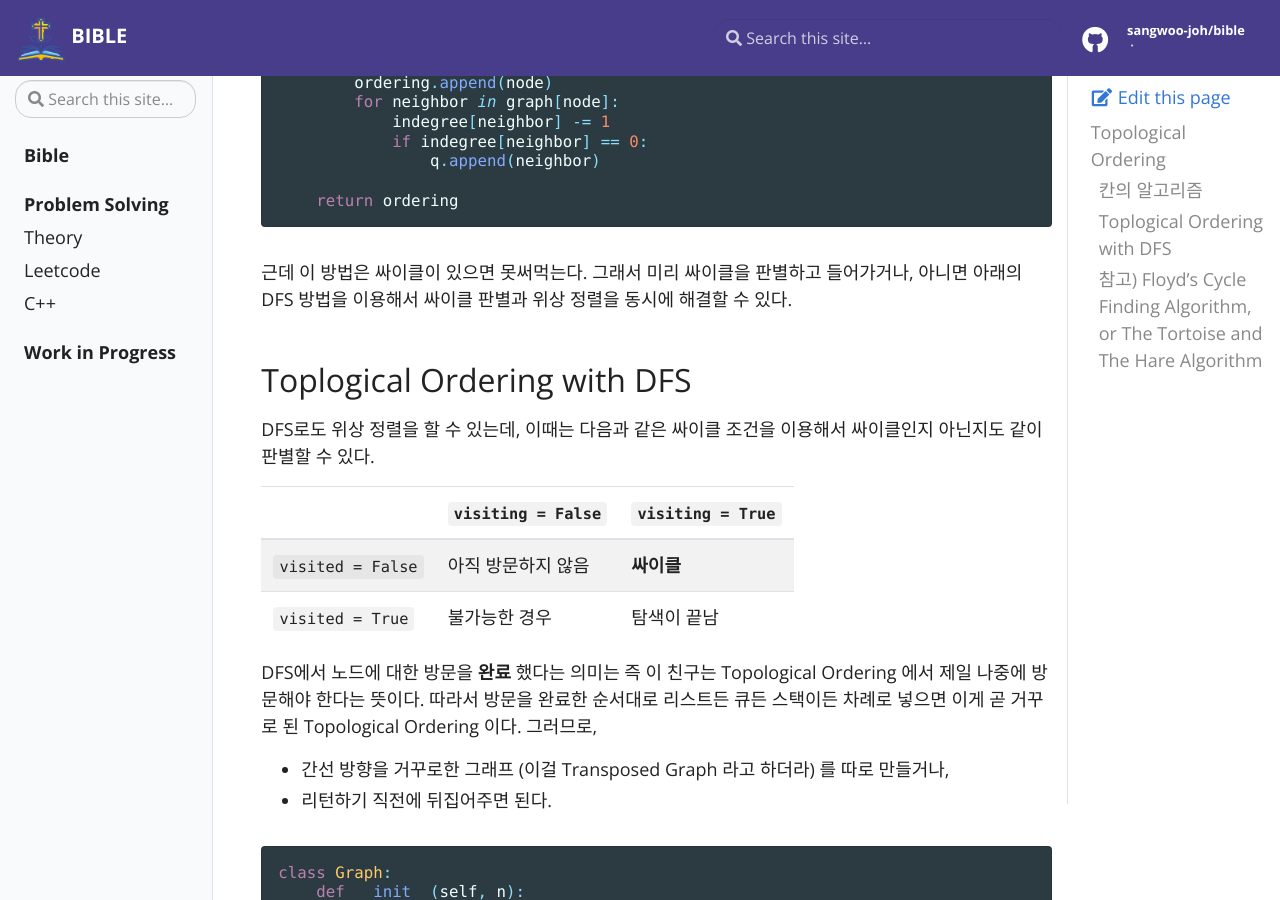
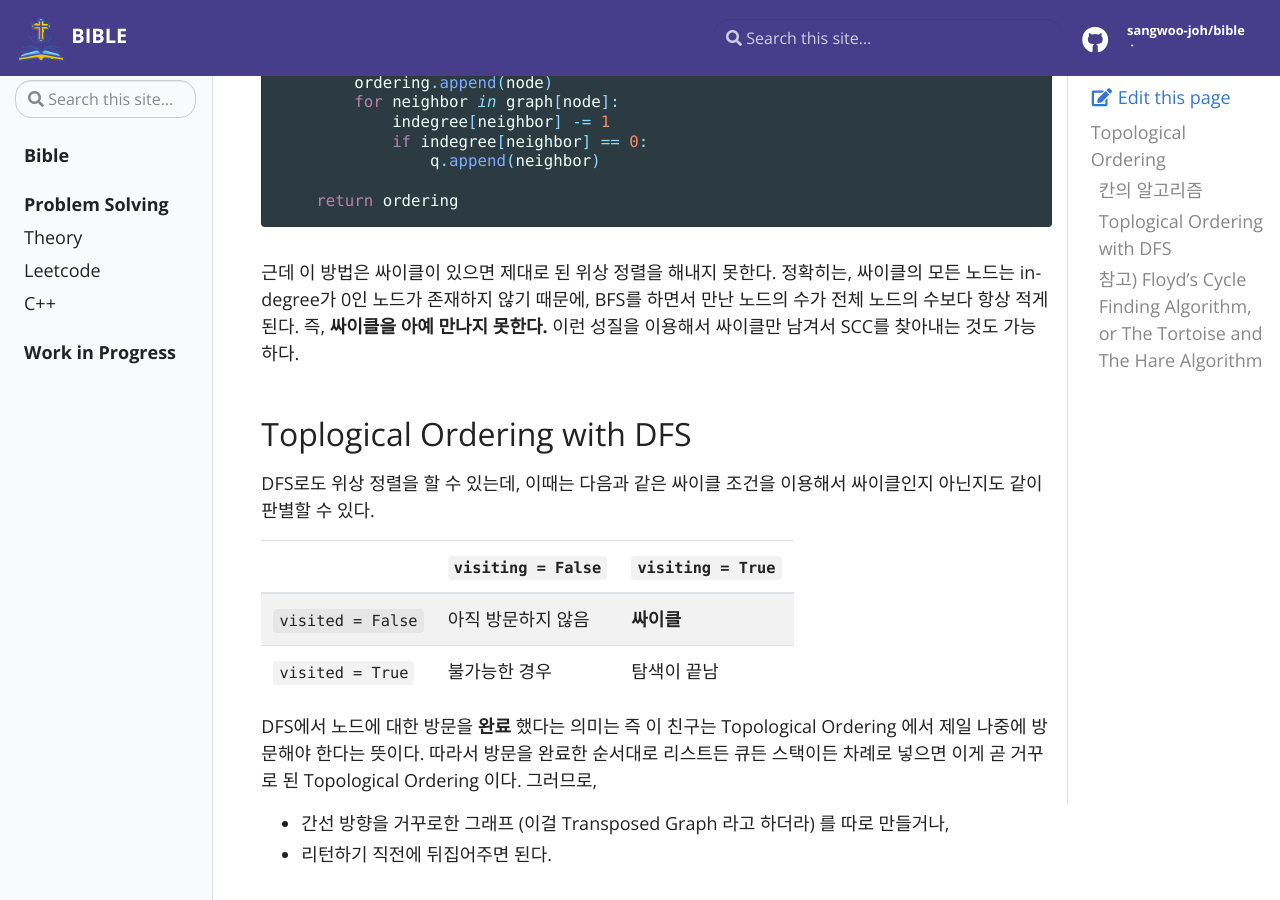
Before and after one commit to sangwoo-joh/book, a Jekyll site: the page built from ps/theory/topological-ordering.md, in a window 1280 px wide and 900 px high, scrolled down 1111 px. Built offline with Jekyll 4.4.1, drawn with Linux system fonts in a browser that asks for light colours; comment, search, counter and statistics services are not loaded; some of the changed text lies outside the part shown.

Commit message:
update topo

````diff
--- a/ps/theory/topological-ordering.md
+++ b/ps/theory/topological-ordering.md
@@ -62,9 +62,10 @@ def topologicalSort(nodes: List[int], edges: List[List[int]]) -> List[int]:
     return ordering
 ```
 
- 근데 이 방법은 싸이클이 있으면 못써먹는다. 그래서 미리 싸이클을 판별하고
- 들어가거나, 아니면 아래의 DFS 방법을 이용해서 싸이클 판별과 위상 정렬을 동시에
- 해결할 수 있다.
+ 근데 이 방법은 싸이클이 있으면 제대로 된 위상 정렬을 해내지 못한다. 정확히는,
+ 싸이클의 모든 노드는 in-degree가 0인 노드가 존재하지 않기 때문에, BFS를 하면서
+ 만난 노드의 수가 전체 노드의 수보다 항상 적게 된다. 즉, **싸이클을 아예 만나지
+ 못한다.** 이런 성질을 이용해서 싸이클만 남겨서 SCC를 찾아내는 것도 가능하다.
 
 
 ## Toplogical Ordering with DFS
````
Also changed, not shown: other parts of ps/theory/topological-ordering.md (+1 -1 lines).
